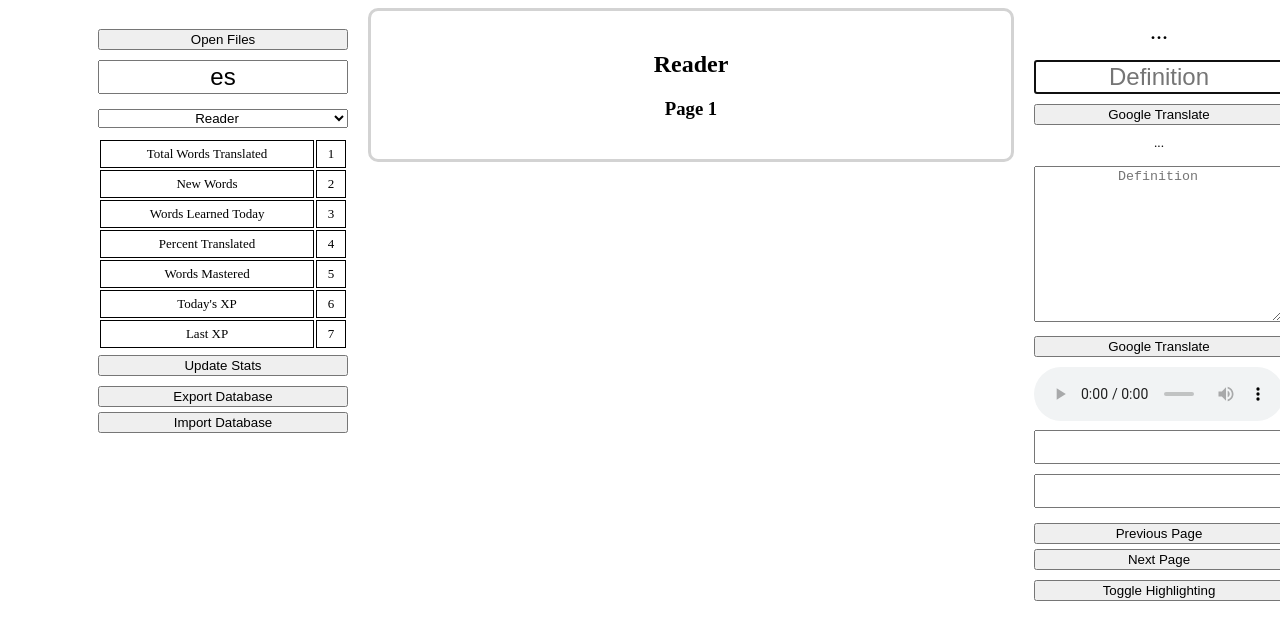
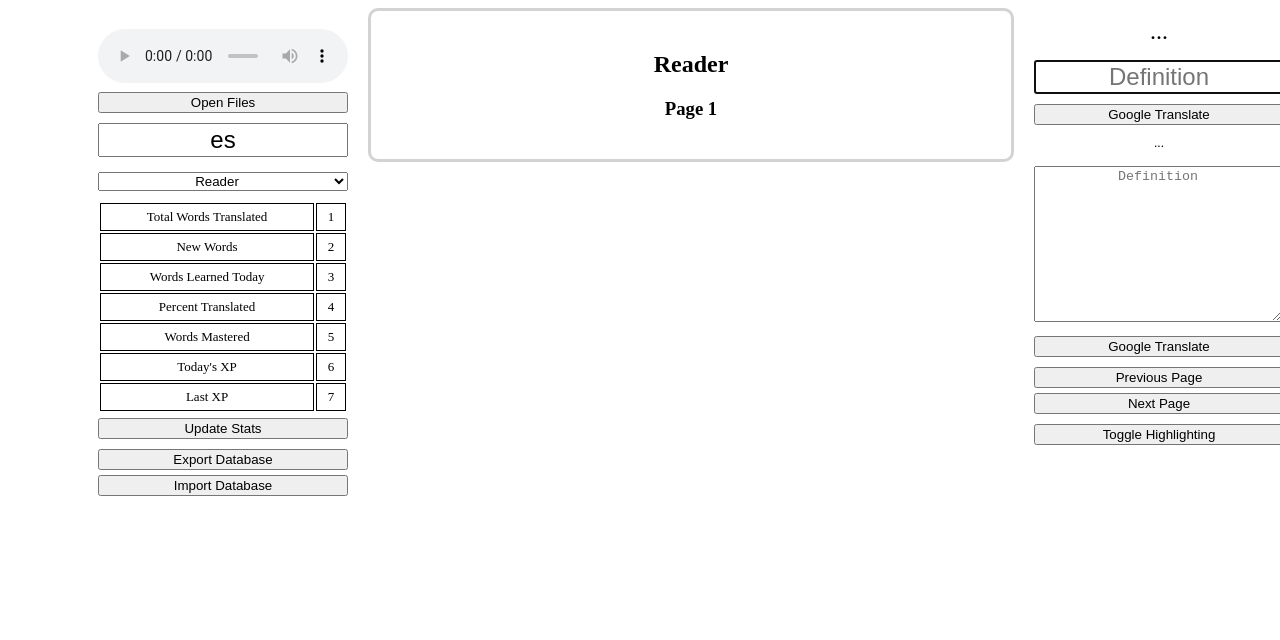
Before and after one commit to sebluy/language-reader, a React app: page / in a window 1280 px wide. Shown: the top 640 px of the page. Built offline with nearby package versions, Linux system fonts and the light colour scheme.

Commit message:
Refactor so MainWindow and RightSidebar are inside Reader

```diff
--- a/src/components/App.tsx
+++ b/src/components/App.tsx
@@ -1,13 +1,9 @@
 import * as React from 'react'
 import { Sidebar } from './Sidebar'
-import { MainWindow } from './MainWindow'
-import { RightSidebar } from './RightSidebar'
 import { RuntimeData } from '../runtime-data'
-import { LanguageText } from '../language-text'
+import { Reader } from './Reader'
 
 export class App extends React.Component<any, any> {
-
-    languageText: LanguageText
 
     constructor(props) {
         super(props)
@@ -16,21 +12,7 @@ export class App extends React.Component<any, any> {
 
     async componentDidMount() {
         let state = await this.props.controller.load()
-        this.languageText = this.props.controller.languageText
         this.setState(state)
-    }
-
-    selectWord(word: string, wordIndex: number, sentence: string, sentenceIndex: number) {
-        let wordO = this.languageText.words.get(word)
-        let sentenceO = this.languageText.sentenceMap.get(sentence)
-        let newState = {
-            ...this.state,
-            selectedWord: wordO,
-            selectedWordIndex: wordIndex,
-            selectedSentence: sentenceO,
-            selectedSentenceIndex: sentenceIndex,
-        }
-        this.setState(newState)
     }
 
     render() {
@@ -38,48 +20,10 @@ export class App extends React.Component<any, any> {
         return (
             <div>
                 <Sidebar runtimeData={this.state.runtimeData}/>
-                <MainWindow
-                    reader={this.state.reader}
-                    selectedWordIndex={this.state.selectedWordIndex}
-                    selectedSentenceIndex={this.state.selectedSentenceIndex}
-                    onSelectWord={this.selectWord.bind(this)}
-                />
-                <RightSidebar
-                    language={this.state.runtimeData.language}
-                    selectedWord={this.state.selectedWord}
-                    selectedSentence={this.state.selectedSentence}
-                    onWordDefinitionUpdate={(word, definition) => {
-                        this.languageText.updateWordDefinition(word, definition)
-                    }}
-                    onSentenceDefinitionUpdate={(sentence, definition) => {
-                        this.languageText.updateSentenceDefinition(sentence, definition)
-                    }}
-                    onNextWord={this.nextWord.bind(this)}
-                    onNextSentence={this.nextSentence.bind(this)}
-                />
+                <Reader language={this.state.runtimeData.language}
+                        languageText={this.state.languageText}/>
             </div>
         )
     }
 
-    nextWord() {
-        if (this.state.selectedWordIndex === undefined || this.state.reader === undefined) return
-        let wordIndex = this.state.selectedWordIndex + 1
-        let selectedSentence = this.state.reader.sentences[this.state.selectedSentenceIndex]
-        let words = selectedSentence.getWords()
-        if (wordIndex >= selectedSentence.getWords().length) {
-            this.nextSentence()
-            return
-        }
-        this.selectWord(words[wordIndex], wordIndex, selectedSentence.clean, this.state.selectedSentenceIndex)
-    }
-
-    nextSentence() {
-        if (this.state.selectedWordIndex === undefined || this.state.reader === undefined) return
-        let index = this.state.selectedSentenceIndex + 1
-        if (index >= this.state.reader.sentences.length) return
-        let sentence = this.state.reader.sentences[index]
-        let words = sentence.getWords()
-        this.selectWord(words[0], 0, sentence.clean, index)
-    }
-
 }
--- a/src/components/MainWindow.tsx
+++ b/src/components/MainWindow.tsx
@@ -1,15 +1,17 @@
 import * as React from 'react'
-import { Reader } from './Reader'
 
 export class MainWindow extends React.Component<any, any> {
 
     render() {
         return (
-            <div id="main">
-                <h2>Reader</h2>
-                <h3>Page 1</h3>
-                <Reader {...this.props}/>
-            </div>
+            <React.Fragment>
+                <div id="main">
+                    <h2>{this.props.title}</h2>
+                    <h3>{this.props.subtitle}</h3>
+                    {this.props.renderActivity()}
+                </div>
+                {this.props.renderSidebar()}
+            </React.Fragment>
         )
     }
 
--- a/src/components/Reader.tsx
+++ b/src/components/Reader.tsx
@@ -1,10 +1,18 @@
 import * as React from 'react'
-import { RawSentence } from '../raw-sentence'
 import { Utility } from '../utility'
+import { MainWindow } from './MainWindow'
+import { DefinitionInput } from './DefinitionInput'
 
 export class Reader extends React.Component<any, any> {
 
-    spans(sentences: Array<RawSentence>) {
+    constructor(props) {
+        super(props);
+        this.state = {}
+    }
+
+    renderSentences() {
+        if (this.props.languageText === undefined) return
+        let sentences = this.props.languageText.sentences
         return sentences.map((sentence, si) => {
             let wordsAndSpaces = sentence.getWordsAndSpaces()
             let wi = 0
@@ -14,12 +22,12 @@ export class Reader extends React.Component<any, any> {
                 if (cWord === '') return word
                 let wi2 = wi
                 wi += 1
-                let selected = this.props.selectedWordIndex === wi2 && this.props.selectedSentenceIndex === si
+                let selected = this.state.selectedWordIndex === wi2 && this.state.selectedSentenceIndex === si
                 return (
                     <span
                         key={wi2}
                         className={selected ? 'selected' : ''}
-                        onClick={() => this.props.onSelectWord(cWord, wi2, sentence.clean, si)}>
+                        onClick={() => this.selectWord(cWord, wi2, sentence.clean, si)}>
                         {word}
                     </span>
                 )
@@ -30,12 +38,91 @@ export class Reader extends React.Component<any, any> {
 
     render() {
         return (
-            <div>
-                <p>
-                    {this.props.reader ? this.spans(this.props.reader.sentences) : []}
-                </p>
+            <MainWindow
+                title="Reader"
+                subtitle="Page 1"
+                renderActivity={() => <p>{this.renderSentences()}</p>}
+                renderSidebar={this.renderSidebar.bind(this)}
+            />
+        )
+    }
+
+    renderSidebar() {
+        let selectedWord = this.state.selectedWord
+        let selectedSentence = this.state.selectedSentence
+        return (
+            <div className="sidebar right">
+                <div className="sidebar-group">
+                    <DefinitionInput
+                        id="word-definition"
+                        key={selectedWord && selectedWord.word}
+                        language={this.props.language}
+                        text={selectedWord && selectedWord.word}
+                        definition={selectedWord && selectedWord.definition}
+                        onDefinitionUpdate={(word, definition) => {
+                            this.props.languageText.updateWordDefinition(word, definition)
+                        }}
+                        onNext={this.nextWord.bind(this)}
+                        focus={true}
+                    />
+                    <DefinitionInput
+                        id="sentence-definition"
+                        key={selectedSentence && selectedSentence.sentence}
+                        language={this.props.language}
+                        text={selectedSentence && selectedSentence.sentence}
+                        definition={selectedSentence && selectedSentence.definition}
+                        onDefinitionUpdate={(sentence, definition) => {
+                            this.props.languageText.updateSentenceDefinition(sentence, definition)
+                        }}
+                        onNext={this.nextSentence.bind(this)}
+                        tag="textarea"
+                    />
+                </div>
+                <div className="sidebar-group">
+                    <button>Previous Page</button>
+                    <button>Next Page</button>
+                </div>
+                <div className="sidebar-group">
+                    <button>Toggle Highlighting</button>
+                </div>
             </div>
         )
     }
 
+    nextWord() {
+        if (this.state.selectedWordIndex === undefined) return
+        let sentences = this.props.languageText.sentences
+        let wordIndex = this.state.selectedWordIndex + 1
+        let selectedSentence = sentences[this.state.selectedSentenceIndex]
+        let words = selectedSentence.getWords()
+        if (wordIndex >= selectedSentence.getWords().length) {
+            this.nextSentence()
+            return
+        }
+        this.selectWord(words[wordIndex], wordIndex, selectedSentence.clean, this.state.selectedSentenceIndex)
+    }
+
+    nextSentence() {
+        if (this.state.selectedWordIndex === undefined) return
+        let sentences = this.props.languageText.sentences
+        let index = this.state.selectedSentenceIndex + 1
+        if (index >= sentences.length) return
+        let sentence = sentences[index]
+        let words = sentence.getWords()
+        this.selectWord(words[0], 0, sentence.clean, index)
+    }
+
+    selectWord(word: string, wordIndex: number, sentence: string, sentenceIndex: number) {
+        let wordO = this.props.languageText.words.get(word)
+        let sentenceO = this.props.languageText.sentenceMap.get(sentence)
+        let newState = {
+            ...this.state,
+            selectedWord: wordO,
+            selectedWordIndex: wordIndex,
+            selectedSentence: sentenceO,
+            selectedSentenceIndex: sentenceIndex,
+        }
+        this.setState(newState)
+    }
+
 }
--- a/src/components/RightSidebar.tsx
+++ /dev/null
@@ -1,49 +0,0 @@
-import * as React from 'react'
-import { DefinitionInput } from './DefinitionInput'
-
-export class RightSidebar extends React.Component<any, any> {
-
-    render() {
-        let selectedWord = this.props.selectedWord
-        let selectedSentence = this.props.selectedSentence
-        return (
-            <div className="sidebar right">
-                <div className="sidebar-group">
-                    <DefinitionInput
-                        id="word-definition"
-                        key={selectedWord && selectedWord.word}
-                        language={this.props.language}
-                        text={selectedWord && selectedWord.word}
-                        definition={selectedWord && selectedWord.definition}
-                        onDefinitionUpdate={this.props.onWordDefinitionUpdate}
-                        onNext={this.props.onNextWord}
-                        focus={true}
-                    />
-                    <DefinitionInput
-                        id="sentence-definition"
-                        key={selectedSentence && selectedSentence.sentence}
-                        language={this.props.language}
-                        text={selectedSentence && selectedSentence.sentence}
-                        definition={selectedSentence && selectedSentence.definition}
-                        onDefinitionUpdate={this.props.onSentenceDefinitionUpdate}
-                        onNext={this.props.onNextSentence}
-                        tag="textarea"
-                    />
-                </div>
-                <div className="sidebar-group">
-                    <audio controls/>
-                    <input type="number" step="0.1"/>
-                    <input type="number" step="0.1"/>
-                </div>
-                <div className="sidebar-group">
-                    <button>Previous Page</button>
-                    <button>Next Page</button>
-                </div>
-                <div className="sidebar-group">
-                    <button>Toggle Highlighting</button>
-                </div>
-            </div>
-        )
-    }
-
-}
--- a/src/components/Sidebar.tsx
+++ b/src/components/Sidebar.tsx
@@ -8,6 +8,7 @@ export class Sidebar extends React.Component<any, any> {
                 <div className="sidebar-group">
                     <h3>{this.props.runtimeData.openTextFile}</h3>
                     <h4>{this.props.runtimeData.openAudioFile}</h4>
+                    <audio controls/>
                     <button>Open Files</button>
                     <input
                         placeholder="Language"
--- a/src/controller.ts
+++ b/src/controller.ts
@@ -119,7 +119,7 @@ export class Controller implements ControllerInterface {
         }
         return {
             runtimeData: runtimeData,
-            reader: {sentences: this.languageText.sentences},
+            languageText: this.languageText
         }
     }
 
```
Also changed, not shown: 1 other file (tests, documents, lock files or other folders).
